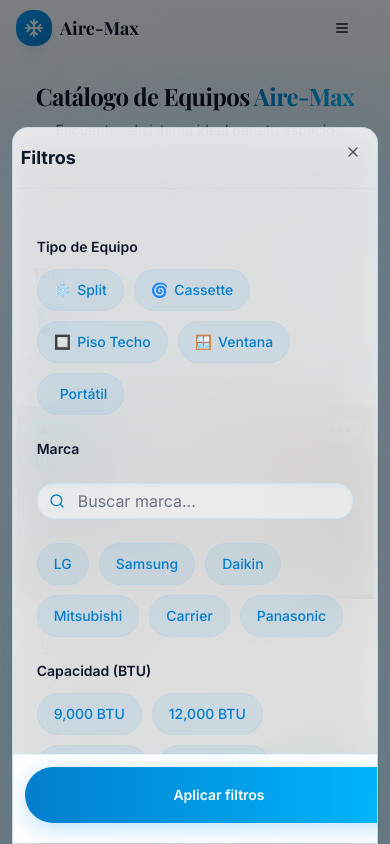
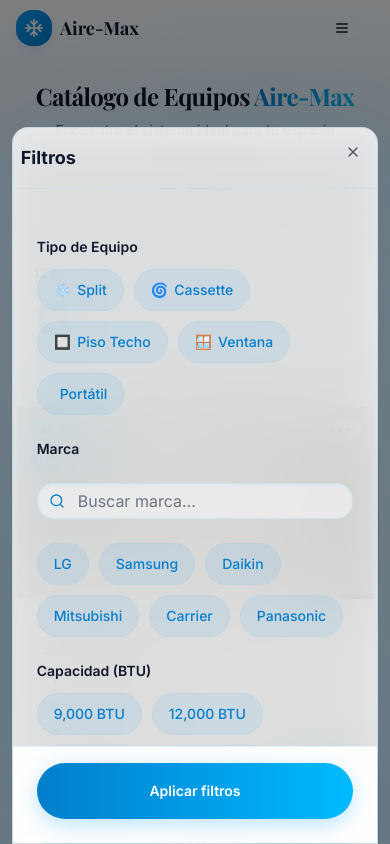
Before and after one commit to feduvernal142315141/aire-max, a Next.js app: page /catalogo in a window 390 px wide. Both pictures are taken after a click on the button "Filtros". Shown: the top 844 px of the page. Built offline with nearby package versions, Linux system fonts and the light colour scheme; a web font is replaced by a local one.

Commit message:
filter apply mobile improvements

```diff
--- a/components/catalog/product-filters.tsx
+++ b/components/catalog/product-filters.tsx
@@ -309,7 +309,8 @@ export function ProductFilters({ filters, onFiltersChange, activeFiltersCount }:
             initial={{ opacity: 0, y: 20 }}
             animate={{ opacity: 1, y: 0 }}
             transition={{ delay: 0.2 }}
-            className="sticky bottom-0 left-0 right-0 px-3 py-3 bg-white/95 backdrop-blur-xl border-t border-[rgba(7,156,251,0.1)] -mx-6 -mb-6"
+            className="sticky bottom-0 left-0 right-0 px-6 py-4 bg-white/95 backdrop-blur-xl border-t border-[rgba(7,156,251,0.1)]"
+
           >
             <Button
               onClick={() => setIsOpen(false)}
```
